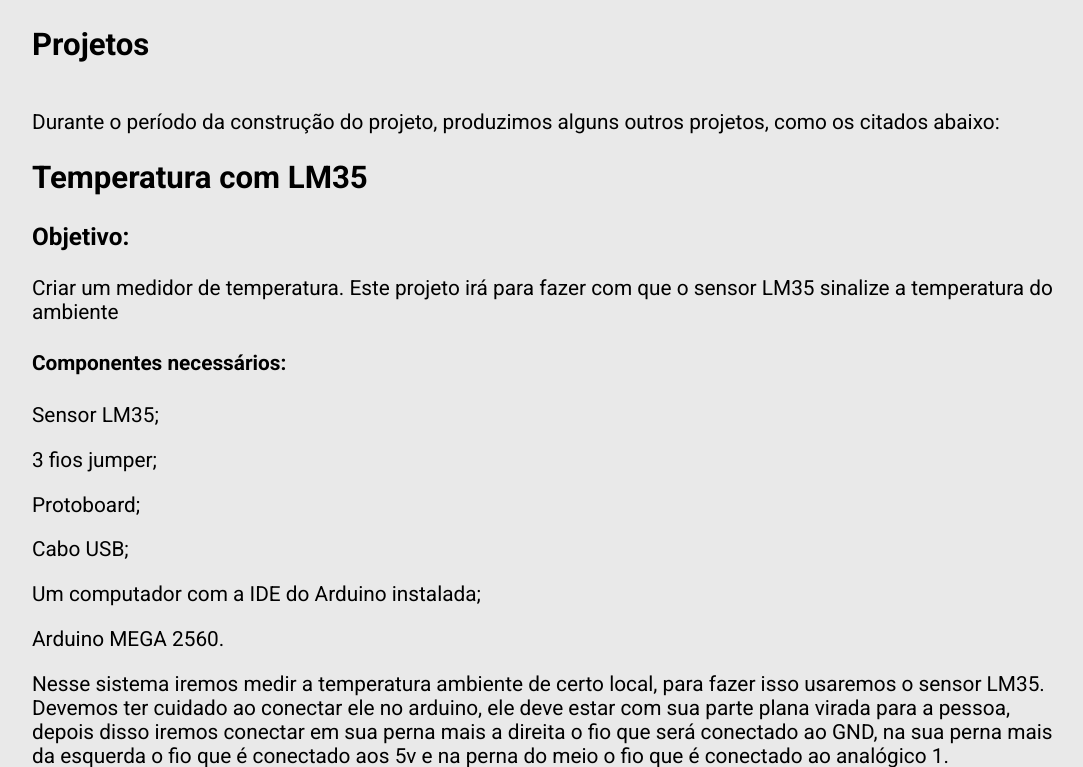
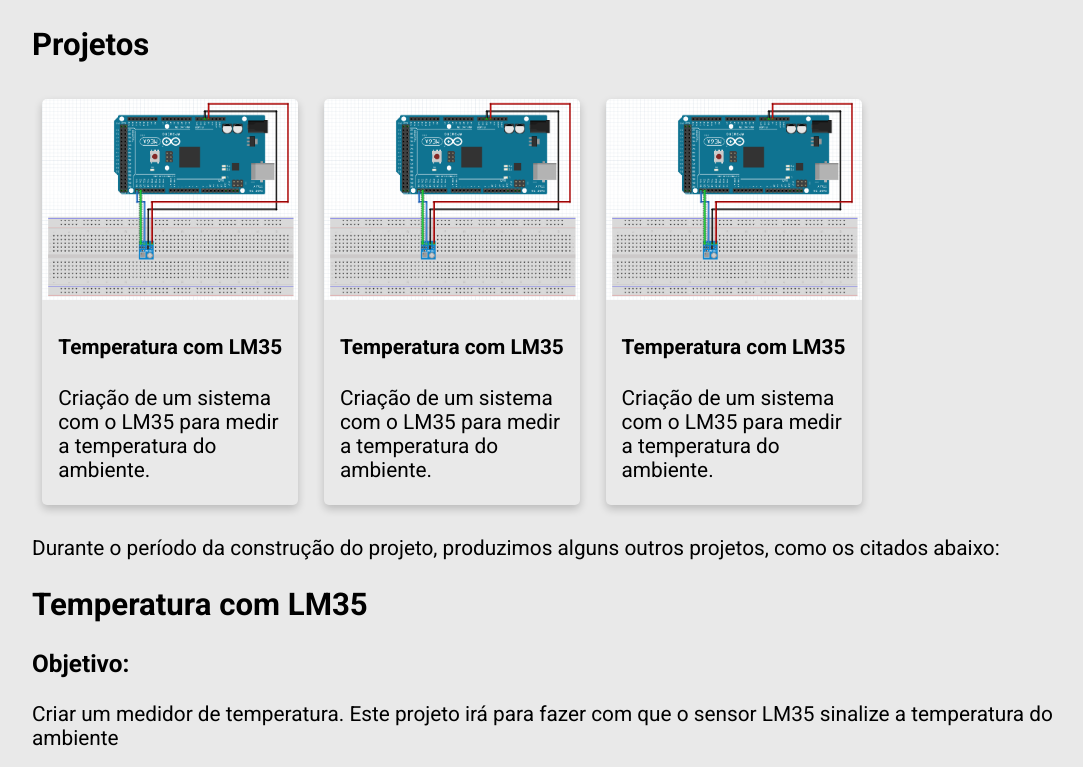
Before and after one commit to luisdef/prototipo-estacao-meteorologica, a PHP site: page /view/projetos.html in a window 1280 px wide. Shown: the part 89-856 px from the top of the page, without its empty margins (96-1179 px from the left). Run offline with PHP 8.4, Linux system fonts and the light colour scheme.

Commit message:
card example

```diff
--- a/assets/css/style.css
+++ b/assets/css/style.css
@@ -51,3 +51,25 @@ section {
     flex-wrap: nowrap;
     flex-direction: row;
 }
+
+.card {
+    display: inline-block;
+    box-shadow: 0 4px 8px 0 rgba(0,0,0,0.2);
+    transition: 0.3s;
+    width: 25%;
+    border-radius: 5px;
+    margin: 1%;
+}
+
+.card:hover {
+    box-shadow: 0 10px 18px 0 rgba(0,0,0,0.2);
+    transform: translate(0, -4px);
+}
+
+img {
+    border-radius: 5px 5px 0 0;
+}
+
+.container {
+    padding: 2px 16px;
+}
--- a/view/projetos.html
+++ b/view/projetos.html
@@ -28,7 +28,36 @@
     <section>
         <h1>Projetos</h1>
     </section>
+
     <section>
+        <!-- Exemplo de cards -->
+
+        <div class="card">
+            <img src="../assets/img/projects/bmp180.png" alt="LM35" style="width:100%">
+            <div class="container">
+                <h4><b>Temperatura com LM35</b></h4>
+                <p>Criação de um sistema com o LM35 para medir a temperatura do ambiente.</p>
+            </div>
+        </div>
+
+        <div class="card">
+            <img src="../assets/img/projects/bmp180.png" alt="LM35" style="width:100%">
+            <div class="container">
+                <h4><b>Temperatura com LM35</b></h4>
+                <p>Criação de um sistema com o LM35 para medir a temperatura do ambiente.</p>
+            </div>
+        </div>
+
+        <div class="card">
+            <img src="../assets/img/projects/bmp180.png" alt="LM35" style="width:100%">
+            <div class="container">
+                <h4><b>Temperatura com LM35</b></h4>
+                <p>Criação de um sistema com o LM35 para medir a temperatura do ambiente.</p>
+            </div>
+        </div>
+
+
+
         <p>Durante o período da construção do projeto, produzimos alguns outros projetos, como os citados abaixo:</p>
         <h2>Temperatura com LM35</h2>
         <h3>Objetivo:</h3>
```
Also changed, not shown: assets/img/projects/bmp180.png (added).
